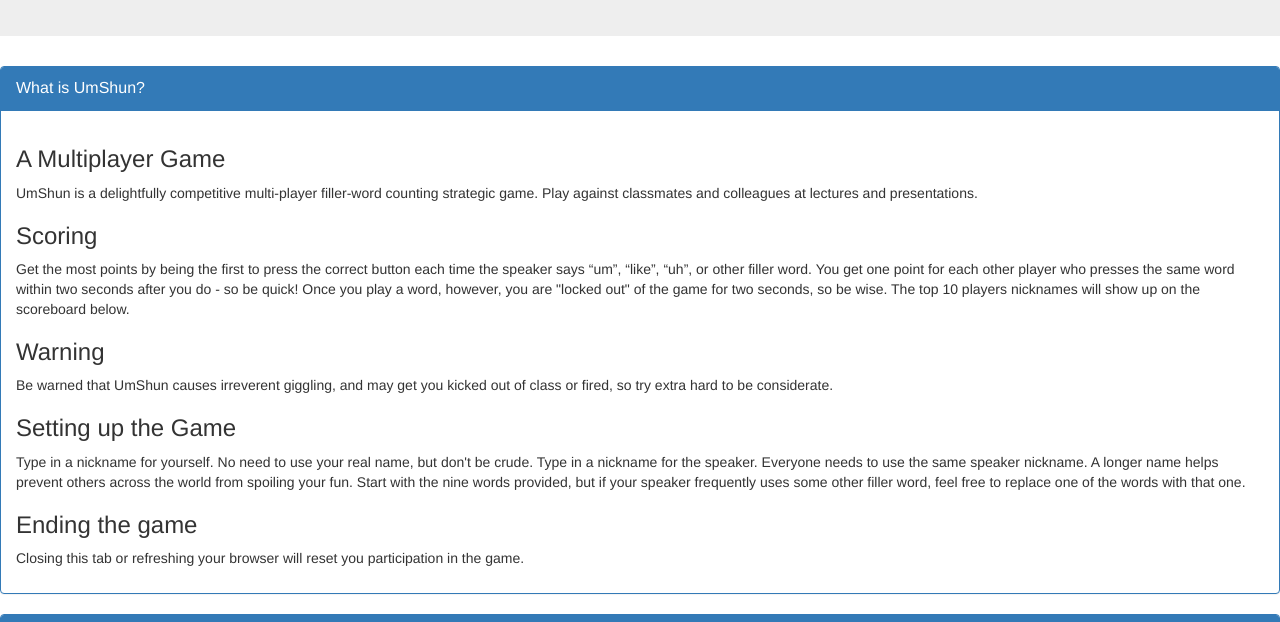
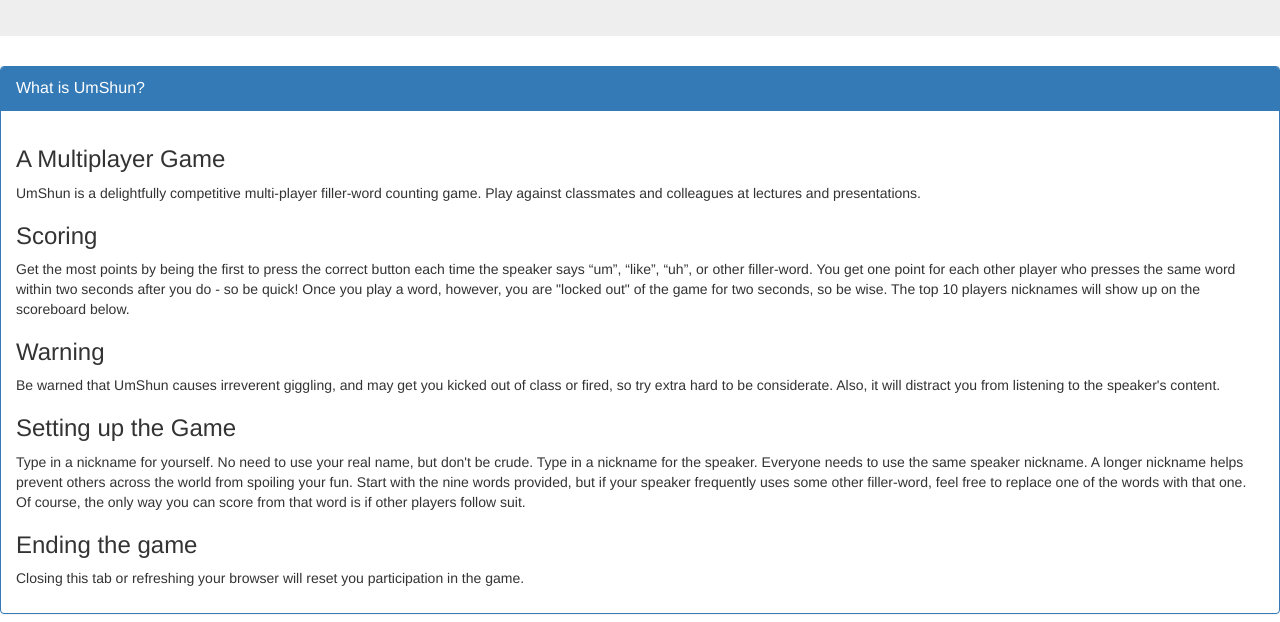
Before and after one commit to JohnMichaelHauck/umshun-node, a plain HTML site: page public/index.html in a window 1280 px wide. Shown: the part 159-781 px from the top of the page. Drawn offline with nearby package versions, Linux system fonts and the light colour scheme; a script that the page names is missing.

Commit message:
Updated text

```diff
--- a/public/index.html
+++ b/public/index.html
@@ -21,21 +21,22 @@
         </div>
         <div class="panel-body">
             <h3>A Multiplayer Game</h3>
-            <p>UmShun is a delightfully competitive multi-player filler-word counting strategic game. Play against classmates
-                and colleagues at lectures and presentations.</p>
+            <p>UmShun is a delightfully competitive multi-player filler-word counting game. Play against classmates and colleagues
+                at lectures and presentations.</p>
             <h3>Scoring</h3>
             <p>Get the most points by being the first to press the correct button each time the speaker says “um”, “like”, “uh”,
-                or other filler word. You get one point for each other player who presses the same word within two seconds
+                or other filler-word. You get one point for each other player who presses the same word within two seconds
                 after you do - so be quick! Once you play a word, however, you are "locked out" of the game for two seconds,
                 so be wise. The top 10 players nicknames will show up on the scoreboard below.</p>
             <h3>Warning</h3>
             <p>Be warned that UmShun causes irreverent giggling, and may get you kicked out of class or fired, so try extra
-                hard to be considerate.</p>
+                hard to be considerate. Also, it will distract you from listening to the speaker's content.</p>
             <h3>Setting up the Game</h3>
             <p>Type in a nickname for yourself. No need to use your real name, but don't be crude. Type in a nickname for the
-                speaker. Everyone needs to use the same speaker nickname. A longer name helps prevent others across the world
-                from spoiling your fun. Start with the nine words provided, but if your speaker frequently uses some other
-                filler word, feel free to replace one of the words with that one.</p>
+                speaker. Everyone needs to use the same speaker nickname. A longer nickname helps prevent others across the
+                world from spoiling your fun. Start with the nine words provided, but if your speaker frequently uses some
+                other filler-word, feel free to replace one of the words with that one. Of course, the only way you can score
+                from that word is if other players follow suit.</p>
             <h3>Ending the game</h3>
             <p>Closing this tab or refreshing your browser will reset you participation in the game.</p>
         </div>
@@ -48,7 +49,7 @@
         <div class="panel-body">
             <label>My Nickname</label>
             <input type="text" class="form-control" id="name" onchange="nameChanged()">
-            <label>Presenter's Nickname</label>
+            <label>Speaker's Nickname</label>
             <input type="text" class="form-control" id="speaker" onchange="speakerChanged()">
             <label>Words to play</label>
             <input type="text" class="form-control" id="words" onchange="wordsChanged()" value="um,like,OK,you know,uh,see,right,well,swear">
```
